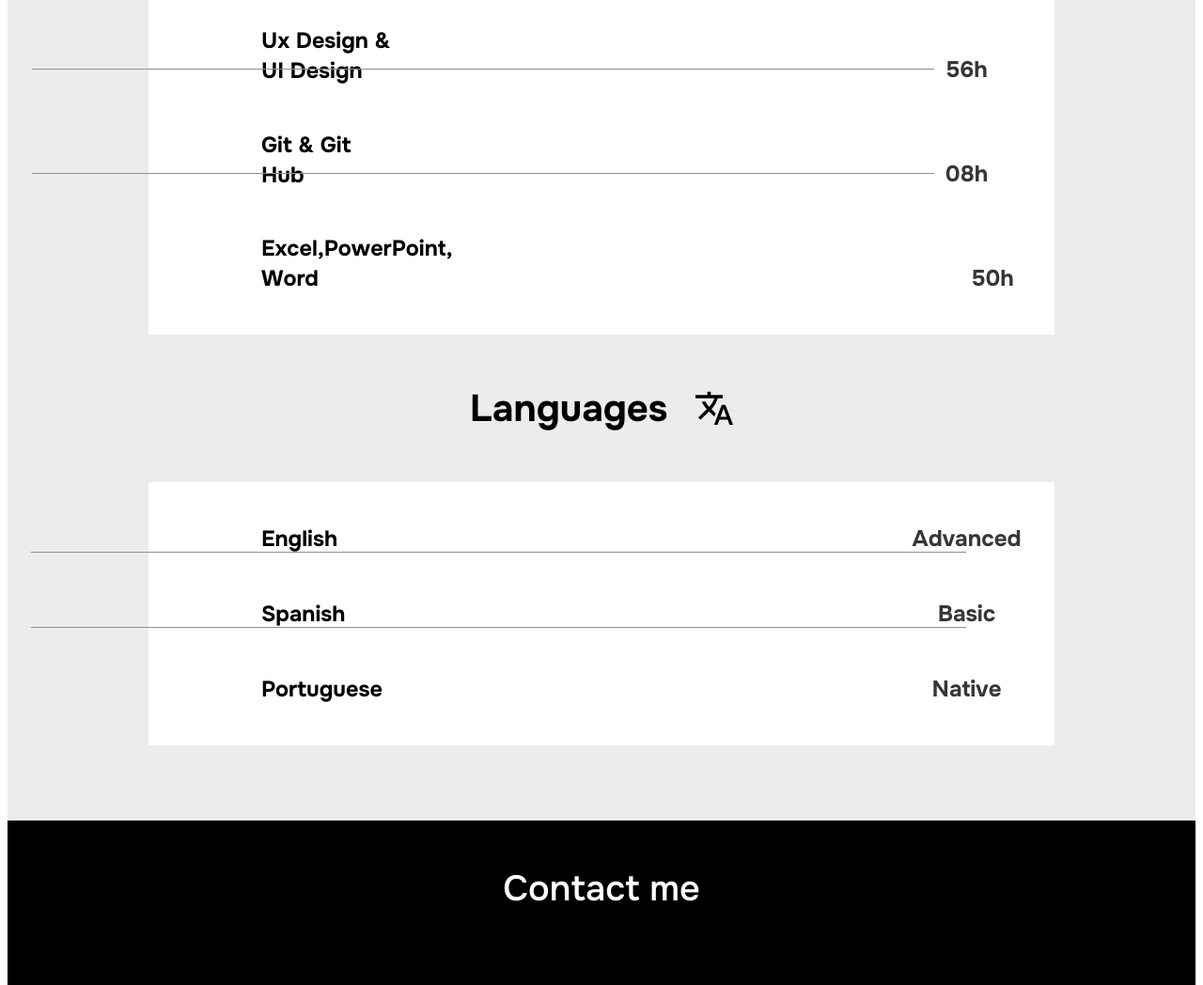
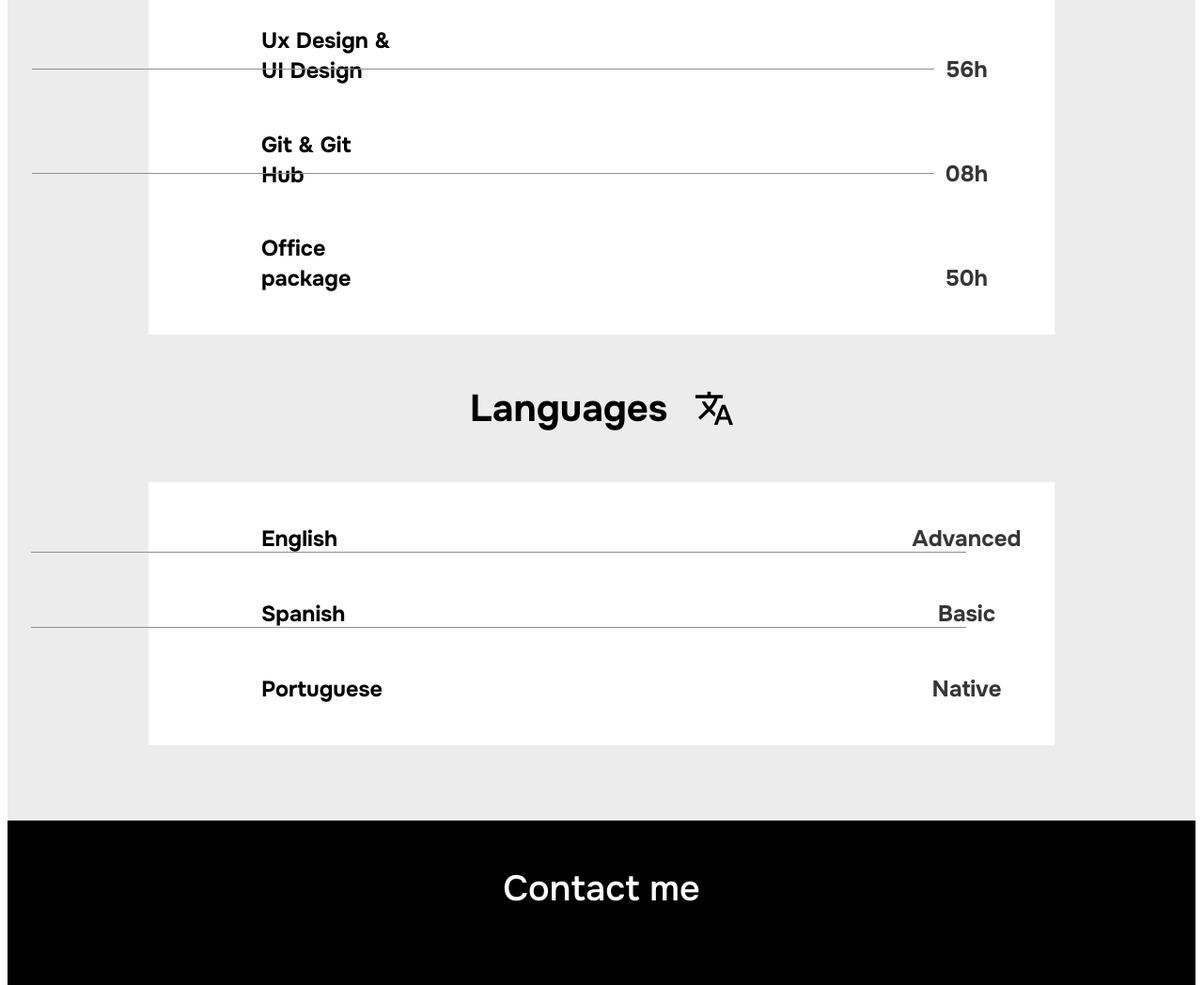
Before and after one commit to GustavoGuadagnin/GustavoGuadagnin.github.io, a plain HTML site: page index.html in a window 1280 px wide. Shown: the part 2568-3616 px from the top of the page at 94% size. Drawn offline with Linux system fonts and the light colour scheme; files whose address does not match are found by name.

Commit message:
update index html resp 1600px

```diff
--- a/index.html
+++ b/index.html
@@ -92,7 +92,7 @@
                                     <h1 class="workload_level">08h</h1>
                                 </div>
                                 <div class="course">
-                                    <h1>Excel,PowerPoint, Word</h1>
+                                    <h1>Office package</h1>
                                     <h1 class="workload_level">50h</h1>
                                 </div>
                             </div>
```
